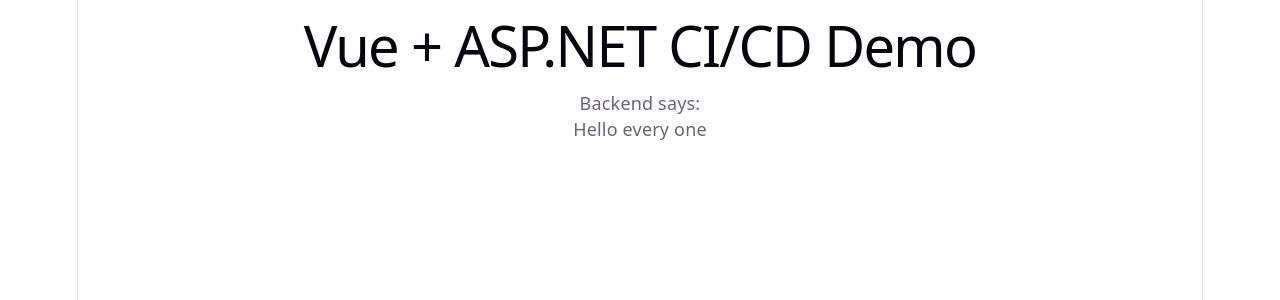
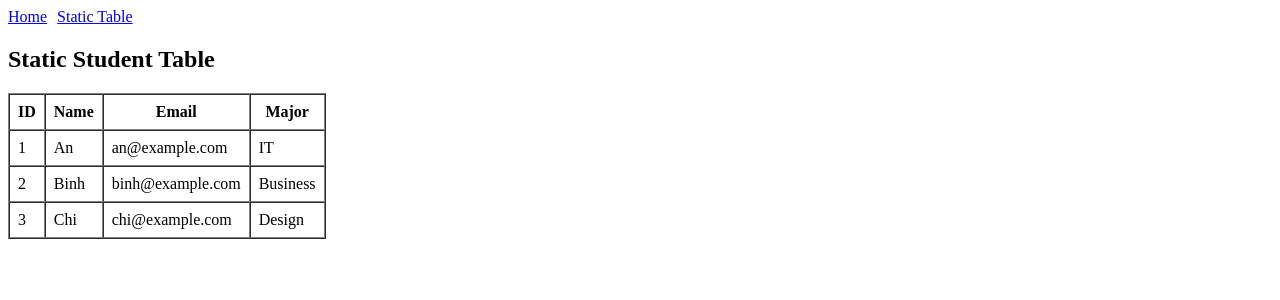
Before and after one commit to khanhtran2711/KhanhCiCD_frontend, a Vue app: page /table in a window 1280 px wide. Shown: the top 300 px of the page. Built offline with nearby package versions, Linux system fonts and the light colour scheme; no server answers.

Commit message:
add feature - static table

```diff
--- a/src/App.vue
+++ b/src/App.vue
@@ -1,22 +1,10 @@
-<script setup>
-import { ref, onMounted } from 'vue'
-
-const message = ref('')
-
-onMounted(async () => {
-  try {
-    const res = await fetch('https://serverapi-fn93.onrender.com')
-    message.value = await res.text()
-  } catch (err) {
-    console.error(err)
-  }
-})
-</script>
-
 <template>
   <div>
-    <h1>Vue + ASP.NET CI/CD Demo</h1>
-    <p>Backend says: {{ message }}</p>
-    <p>Hello every one</p>
+    <nav style="margin-bottom: 20px;">
+      <router-link to="/" style="margin-right: 10px;">Home</router-link>
+      <router-link to="/table">Static Table</router-link>
+    </nav>
+
+    <router-view />
   </div>
 </template>
--- a/src/main.js
+++ b/src/main.js
@@ -1,5 +1,5 @@
 import { createApp } from 'vue'
-import './style.css'
 import App from './App.vue'
+import router from './router'
 
-createApp(App).mount('#app')
+createApp(App).use(router).mount('#app')
--- /dev/null
+++ b/src/router/index.js
@@ -0,0 +1,23 @@
+import { createRouter, createWebHistory } from 'vue-router'
+import HomeView from '../views/HomeView.vue'
+import StaticTableView from '../views/StaticView.vue'
+
+const routes = [
+  {
+    path: '/',
+    name: 'home',
+    component: HomeView
+  },
+  {
+    path: '/table',
+    name: 'table',
+    component: StaticTableView
+  }
+]
+
+const router = createRouter({
+  history: createWebHistory(),
+  routes
+})
+
+export default router
--- /dev/null
+++ b/src/views/HomeView.vue
@@ -0,0 +1,22 @@
+<script setup>
+import { ref, onMounted } from 'vue'
+
+const message = ref('')
+
+onMounted(async () => {
+  try {
+    const res = await fetch('https://serverapi-fn93.onrender.com')
+    message.value = await res.text()
+  } catch (err) {
+    console.error(err)
+  }
+})
+</script>
+
+<template>
+  <div>
+    <h1>Vue + ASP.NET CI/CD Demo</h1>
+    <p>Backend says: {{ message }}</p>
+    <p>Hello every one</p>
+  </div>
+</template>
--- /dev/null
+++ b/src/views/StaticView.vue
@@ -0,0 +1,32 @@
+<script setup>
+const students = [
+  { id: 1, name: 'An', email: 'an@example.com', major: 'IT' },
+  { id: 2, name: 'Binh', email: 'binh@example.com', major: 'Business' },
+  { id: 3, name: 'Chi', email: 'chi@example.com', major: 'Design' }
+]
+</script>
+
+<template>
+  <div>
+    <h2>Static Student Table</h2>
+
+    <table border="1" cellpadding="8" cellspacing="0">
+      <thead>
+        <tr>
+          <th>ID</th>
+          <th>Name</th>
+          <th>Email</th>
+          <th>Major</th>
+        </tr>
+      </thead>
+      <tbody>
+        <tr v-for="student in students" :key="student.id">
+          <td>{{ student.id }}</td>
+          <td>{{ student.name }}</td>
+          <td>{{ student.email }}</td>
+          <td>{{ student.major }}</td>
+        </tr>
+      </tbody>
+    </table>
+  </div>
+</template>
```
